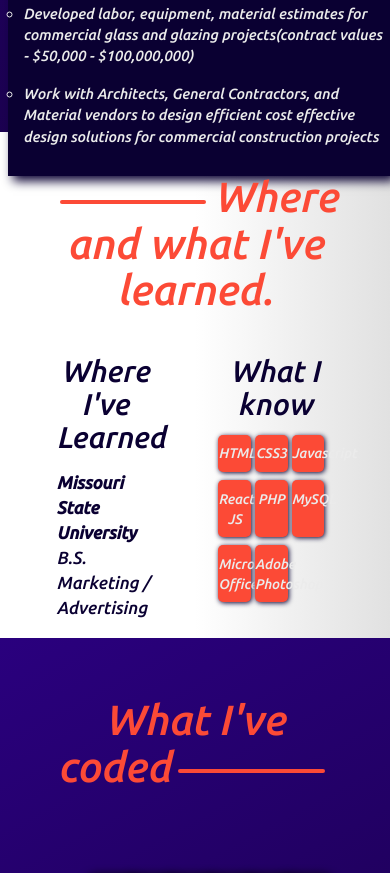
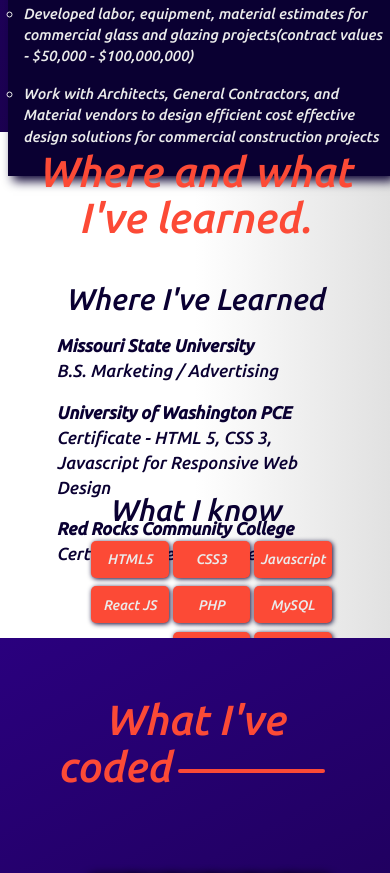
Before and after one commit to Cwell21/cwell_resume, a React (Create React App) app: page / in a window 390 px wide. Shown: the part 2400-3273 px from the top of the page. Built offline with nearby package versions, Linux system fonts and the light colour scheme; grey boxes are pictures that could not be loaded.

Commit message:
Initial responsive design for skills coded.

```diff
--- a/src/Components/Skills/Skills.css
+++ b/src/Components/Skills/Skills.css
@@ -106,3 +106,39 @@
   width: 12vw;
 
 }
+
+/* MEDIA QUERIES */
+
+@media only screen and (max-width:1024px) {
+
+  #skills {
+    padding-top: 2vh;
+  }
+
+  #skills h1 {
+    width:100%;
+  }
+  #skills h1:before {
+    display: none;
+  }
+
+  .skills_row {
+    flex-direction: column;
+  }
+
+  .education {
+    width:100%;
+  }
+
+  .tech_skills {
+    width:100%;
+  }
+
+  .tech_skill_items {
+    justify-content: flex-end;
+  }
+  .skill_item_sub_menu {
+    width: 20vw;
+  }
+
+}
--- a/src/index.css
+++ b/src/index.css
@@ -13,7 +13,6 @@ RGB VALUES:
 
  */
 
-
 * {
   box-sizing: border-box;
 }
```
